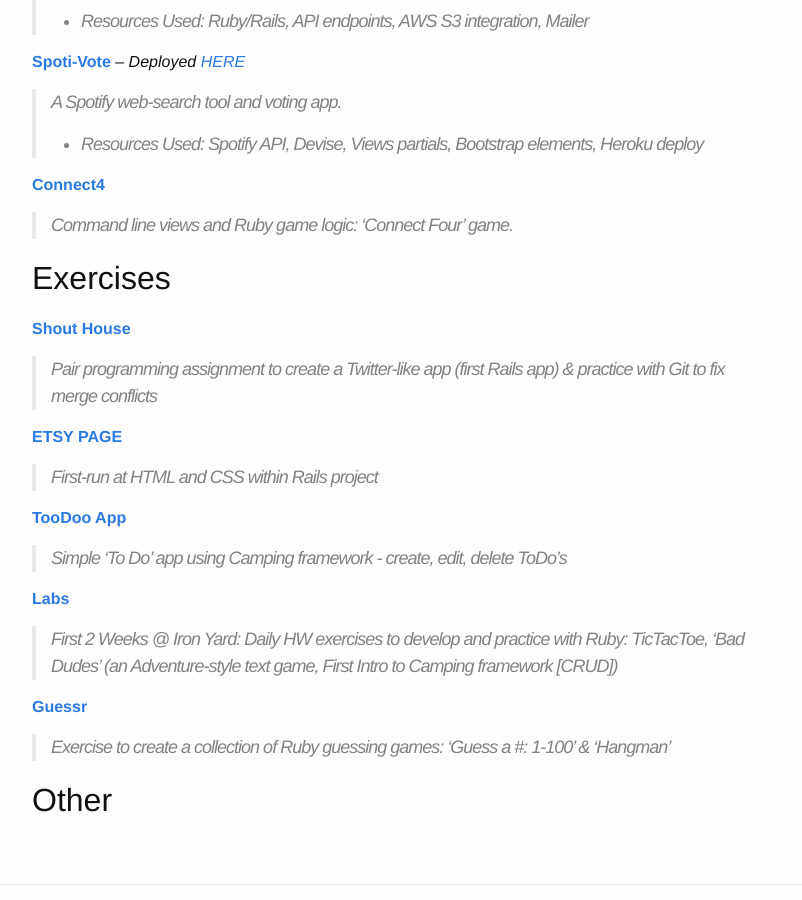
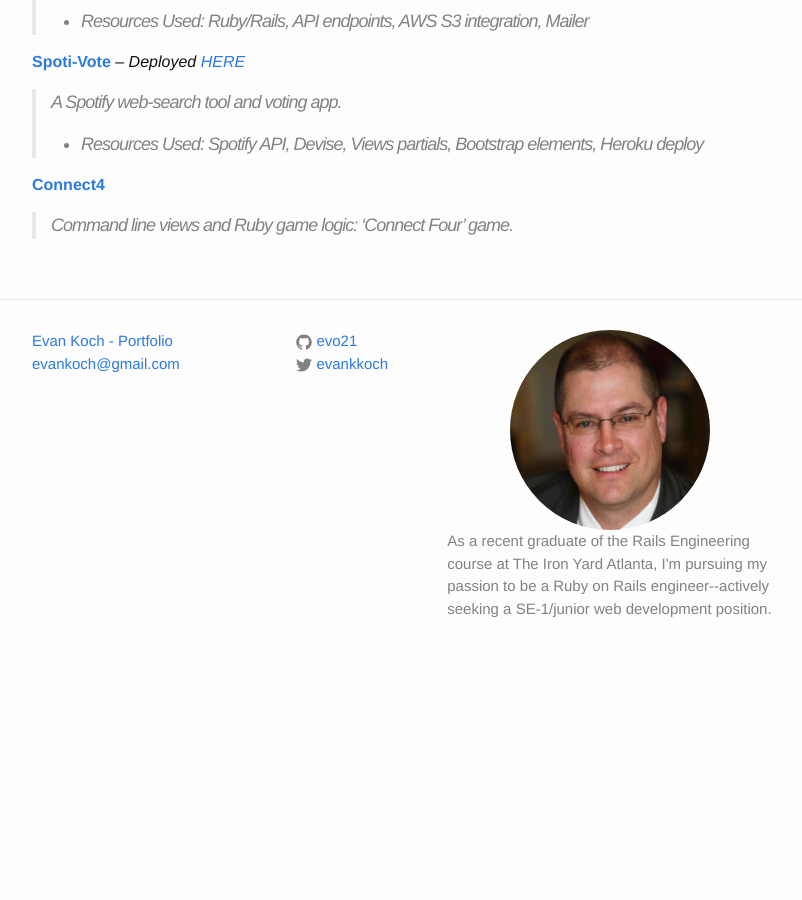
Before and after one commit to evo21/evo21.github.io, a Jekyll site: the page built from apps.md, in a window 1280 px wide and 900 px high, scrolled down 708 px. Shown: the whole window, without its empty margins (238-1040 px from the left). Built offline with Jekyll 4.4.1, drawn with Linux system fonts in a browser that asks for light colours; after the commit the page ends 1388 px from its top, so only the background shows below that; some of the changed text lies outside the part shown.

Commit message:
modified Apps page

```diff
--- a/apps.md
+++ b/apps.md
@@ -28,22 +28,3 @@
 
 **[Connect4](https://github.com/evo21/connect4)**
 > Command line views and Ruby game logic: 'Connect Four' game.
-
-## Exercises
-
-**[Shout House](https://github.com/evo21/shouthouse)**
-> Pair programming assignment to create a Twitter-like app (first Rails app) & practice with Git to fix merge conflicts
-
-**[ETSY PAGE](https://github.com/evo21/etsy_search)**
-> First-run at HTML and CSS within Rails project
-
-**[TooDoo App](https://github.com/evo21/toodoo)**
-> Simple 'To Do' app using Camping framework - create, edit, delete ToDo's
-
-**[Labs](https://github.com/evo21/labs)**
-> First 2 Weeks @ Iron Yard: Daily HW exercises to develop and practice with Ruby: TicTacToe, 'Bad Dudes' (an Adventure-style text game, First Intro to Camping framework [CRUD])
-
-**[Guessr](https://github.com/evo21/guessr)**
-> Exercise to create a collection of Ruby guessing games: 'Guess a #: 1-100' & 'Hangman'
-
-## Other
```
Also changed, not shown: other parts of apps.md (+1 -1 lines).
